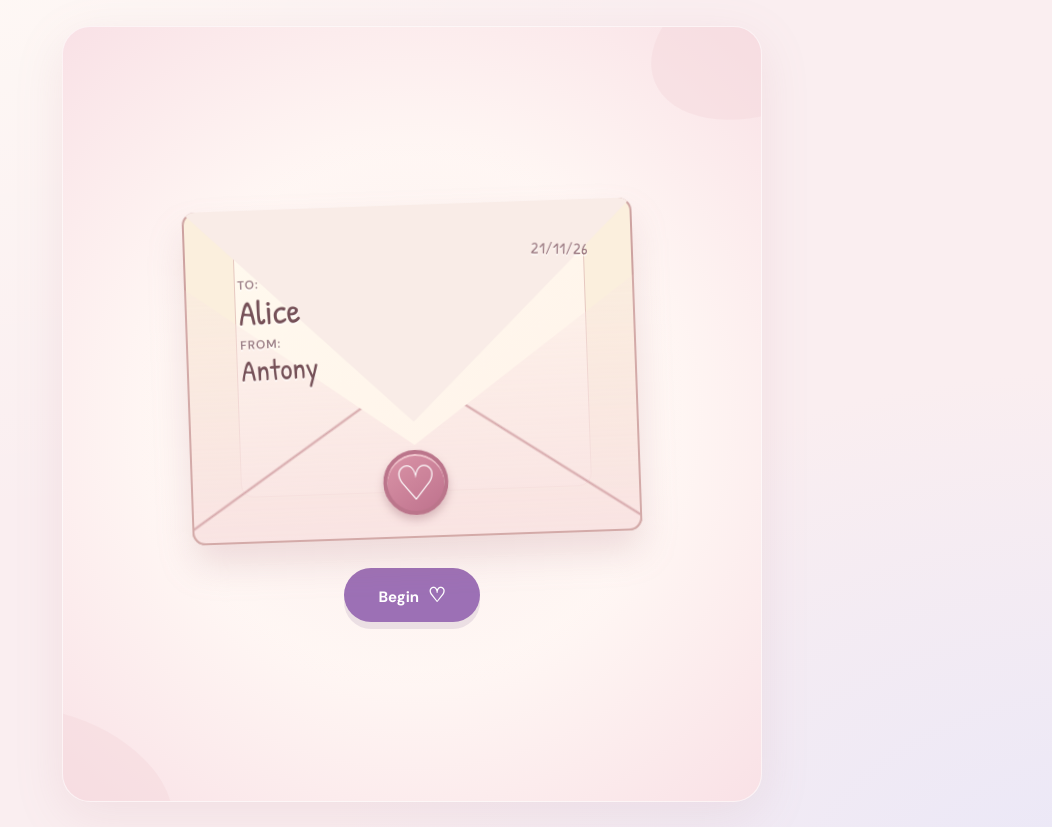
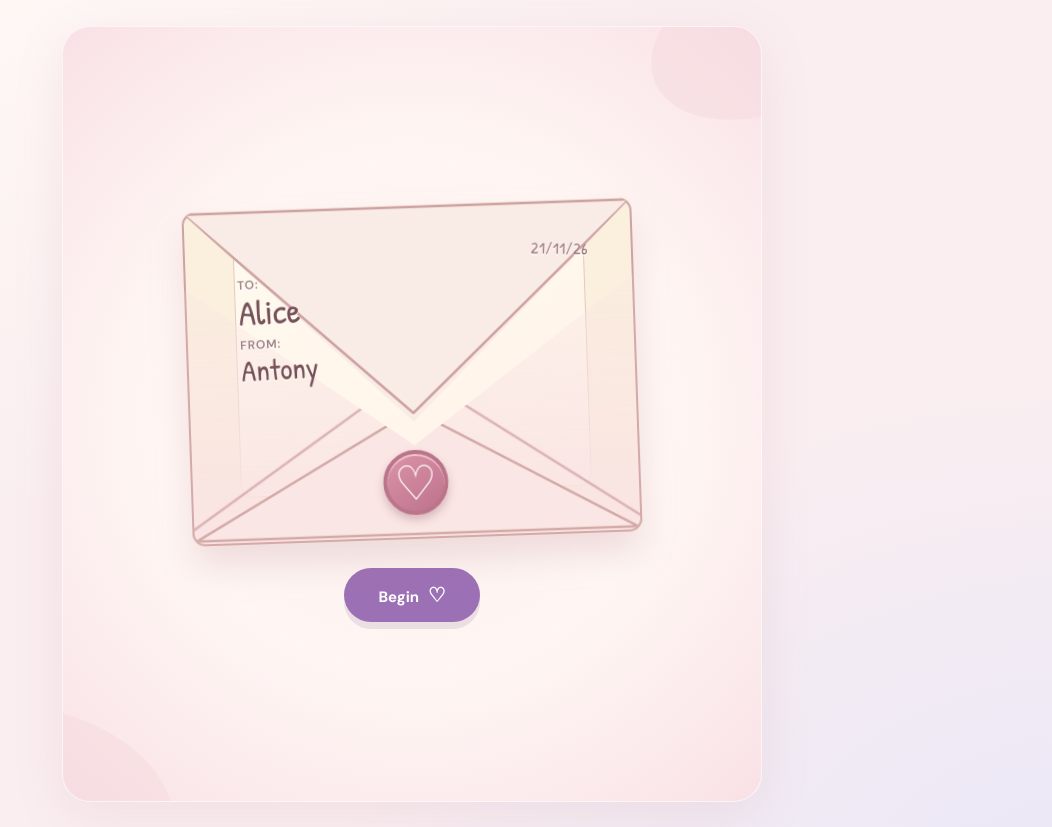
Before and after one commit to antonydis/for-alice, a plain HTML site: page index.html in a window 1280 px wide. Shown: the whole page, without its empty margins (228-1280 px from the left). Drawn offline with Linux system fonts and the light colour scheme.

Commit message:
Draw consistent envelope fold seams with SVG

```diff
--- a/index.html
+++ b/index.html
@@ -20,8 +20,12 @@
         <div class="envelope" id="envelope" aria-hidden="true">
           <div class="envelope-back"></div>
           <div class="envelope-paper"></div>
-          <div class="envelope-flap"></div>
-          <div class="envelope-front"></div>
+          <svg class="envelope-flap" viewBox="0 0 450 333" preserveAspectRatio="none" aria-hidden="true">
+            <path d="M2 2 L225 208 L448 2 Z" fill="#f9ece7" stroke="#cda2a0" stroke-width="2.5" stroke-linejoin="round"/>
+          </svg>
+          <svg class="envelope-front" viewBox="0 0 450 333" preserveAspectRatio="none" aria-hidden="true">
+            <path d="M2 330 L225 205 L448 330 Z" fill="#fae6e4" stroke="#d3aaa8" stroke-width="2.5" stroke-linejoin="round"/>
+          </svg>
           <div class="envelope-address">
             <div class="envelope-date">21/11/26</div>
             <div class="envelope-lines">
```
